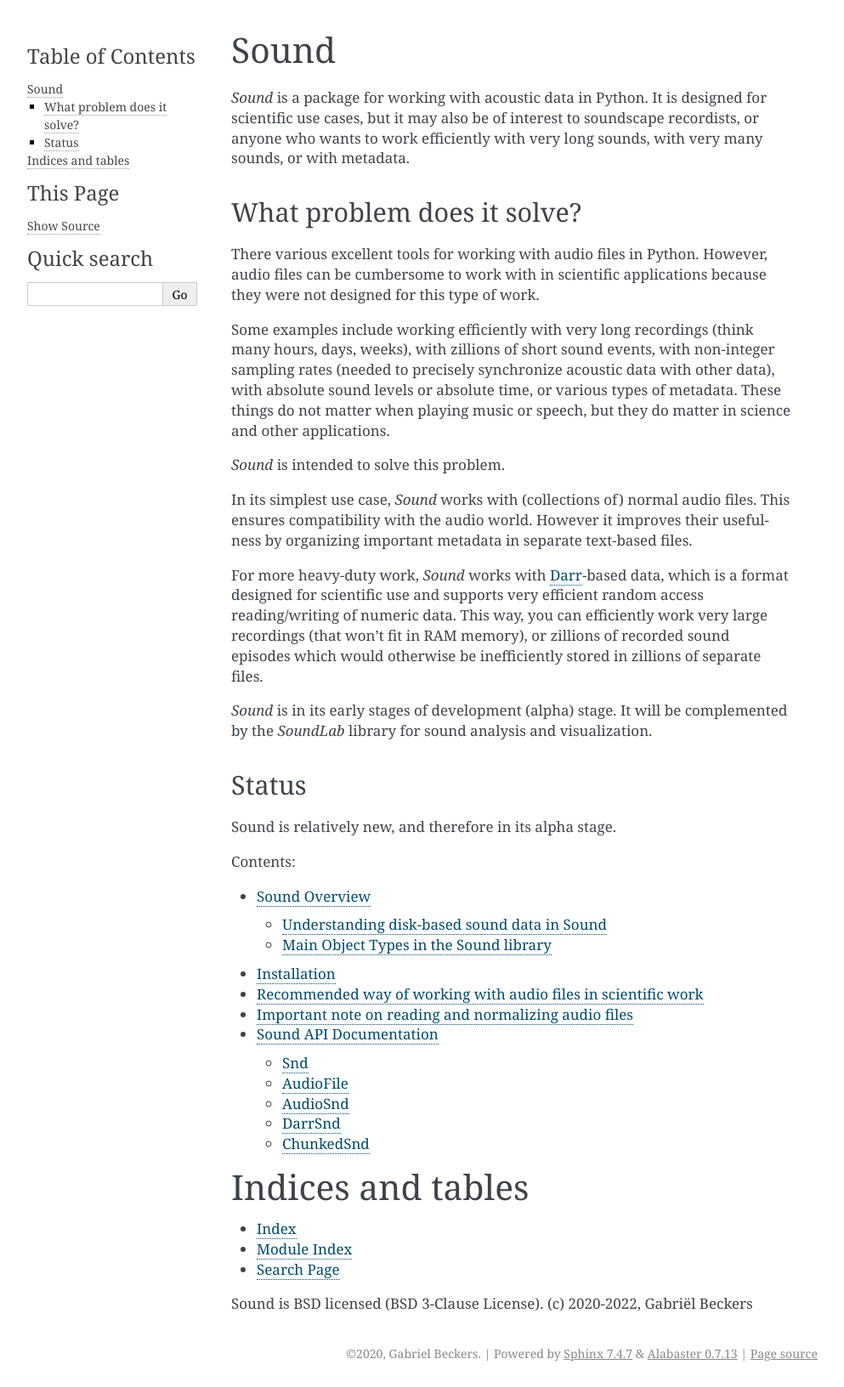
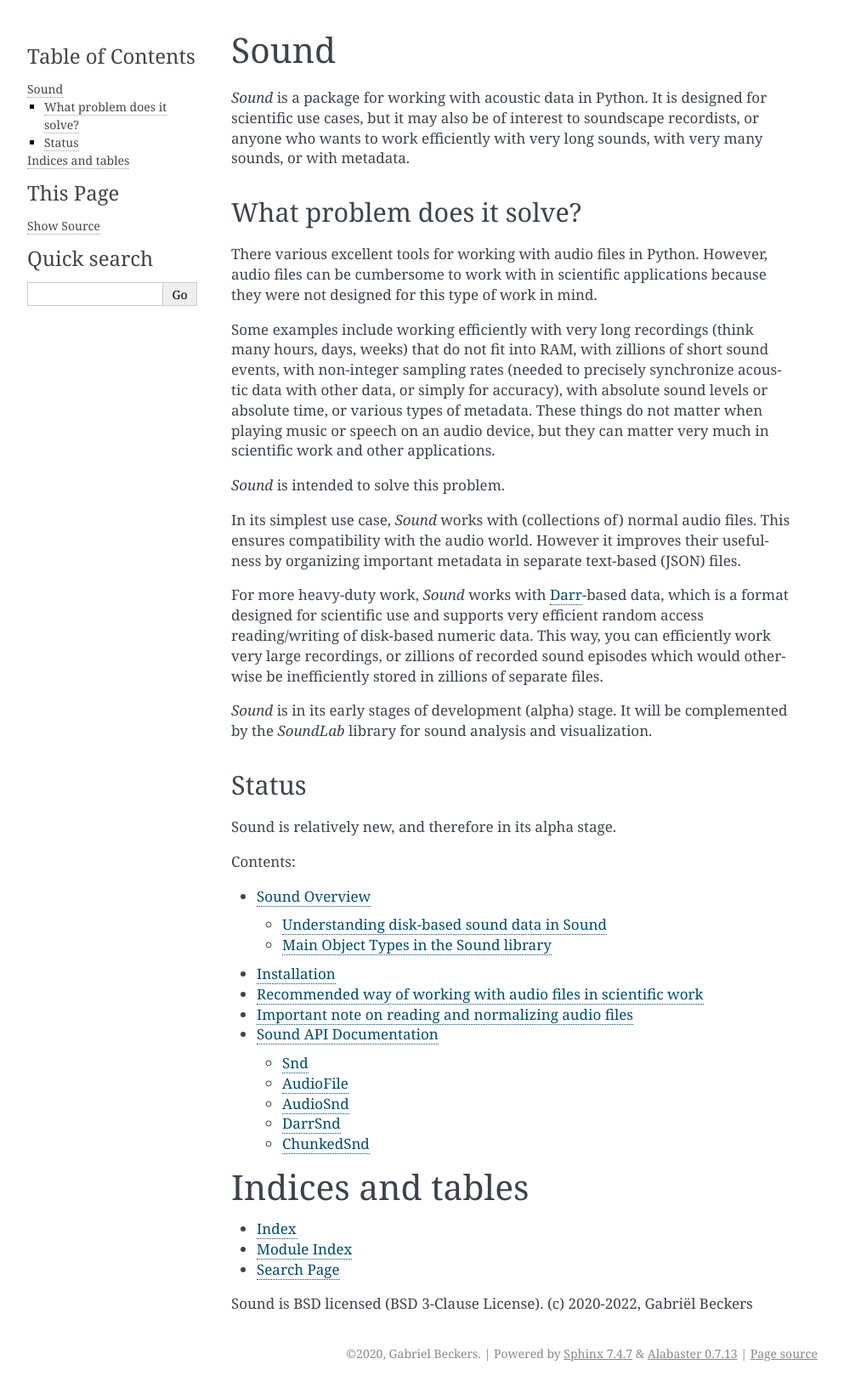
Before and after one commit to gbeckers/sound, a Sphinx documentation site: the page built from doc/index.rst, in a window 1280 px wide. Shown: the whole page at 85% size, without its empty margins (148-1141 px from the left). Built offline with Sphinx 7.4.7, drawn with Linux system fonts in a browser that asks for light colours.

```diff
--- a/doc/index.rst
+++ b/doc/index.rst
@@ -11,28 +11,29 @@ What problem does it solve?
 
 There various excellent tools for working with audio files in Python. However,
 audio files can be cumbersome to work with in scientific applications because
-they were not designed for this type of work.
+they were not designed for this type of work in mind.
 
 Some examples include working efficiently with very long recordings
-(think many hours, days, weeks), with zillions of short sound
-events, with non-integer sampling rates (needed to precisely synchronize
-acoustic data with other data), with absolute sound levels or absolute time, or
-various types of metadata. These things do not matter when playing music or speech,
-but they do matter in science and other applications.
+(think many hours, days, weeks) that do not fit into RAM, with zillions of
+short sound events, with non-integer sampling rates (needed to precisely
+synchronize acoustic data with other data, or simply for accuracy), with
+absolute sound levels or absolute time, or various types of metadata. These
+things do not matter when playing music or speech on an audio device, but
+they can matter very much in scientific work and other applications.
 
 *Sound* is intended to solve this problem.
 
 In its simplest use case, *Sound* works with (collections of) normal audio
 files. This ensures compatibility with the audio world. However it improves
-their usefulness by organizing important metadata in separate text-based files.
+their usefulness by organizing important metadata in separate text-based
+(JSON) files.
 
 For more heavy-duty work, *Sound* works with
 `Darr <https://darr.readthedocs.io/en/latest>`__-based data, which is a format
 designed for scientific use and supports very efficient random access
-reading/writing of numeric data. This way, you can efficiently work very
-large recordings (that won't fit in RAM memory), or zillions of recorded
-sound episodes which would otherwise be inefficiently stored in zillions of
-separate files.
+reading/writing of disk-based numeric data. This way, you can efficiently work
+very large recordings, or zillions of recorded sound episodes which would otherwise
+be inefficiently stored in zillions of separate files.
 
 *Sound* is in its early stages of development (alpha) stage. It will be
 complemented by the *SoundLab* library for sound analysis and visualization.
--- a/setup.py
+++ b/setup.py
@@ -18,6 +18,8 @@ setuptools.setup(
     version=versioneer.get_version(),
     cmdclass=versioneer.get_cmdclass(),
     packages=['sound', 'sound.tests'],
+    package_data={'sound.testsndfiles': ['testsnd_zf.wav']},
+    include_package_data=True,
     url='https://github.com/gbeckers/sound',
     license='BSD-3',
     author='Gabriel J.L. Beckers',
```
Also changed, not shown: 4 other files.
